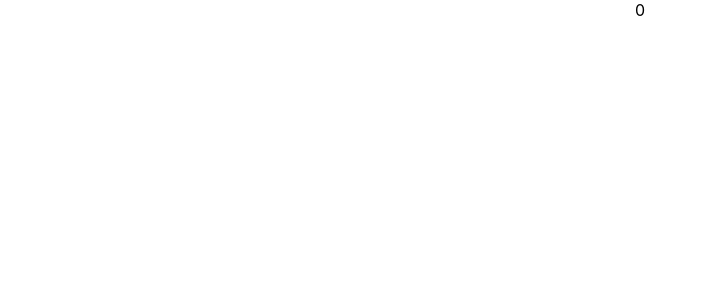
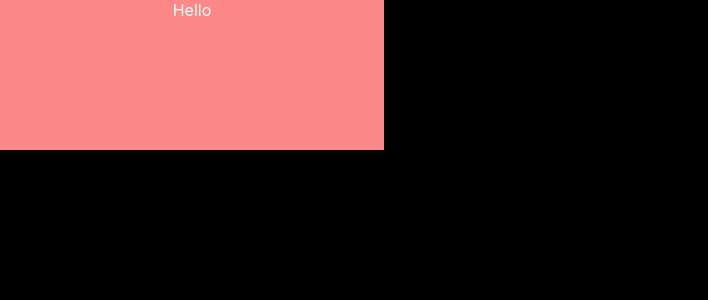
Before and after one commit to lindalen/skill-tracker, a React (Create React App) app: page / in a window 1280 px wide. Shown: the top 300 px of the page, without its empty margins (0-708 px from the left). Built offline with nearby package versions, Linux system fonts and the light colour scheme.

Commit message:
Minor update
- Adds components Timer and ProgressBar
- Imports Timer and ProgressBar

```diff
--- /dev/null
+++ b/src/ProgressBar.tsx
@@ -0,0 +1,9 @@
+import React from "react";
+
+export const ProgressBar : React.FC = () => {
+    return (
+        <div>
+            Hello
+        </div>
+    );
+}
--- /dev/null
+++ b/src/SkillSection.css
@@ -0,0 +1,8 @@
+.skill-section {
+    display:grid;
+    width:30%;
+    height:150px;
+    background-color:rgb(253, 136, 136);
+    grid-template-columns: 1fr 3fr 1fr;
+    grid-template-rows:auto;
+}
--- a/src/SkillSection.tsx
+++ b/src/SkillSection.tsx
@@ -1,11 +1,21 @@
 import React, {useState} from "react";
+import "./SkillSection.css"
 
+import {Timer} from "./Timer";
+import {ProgressBar} from "./ProgressBar";
+/**
+ * Component Description
+ * Data - total time spent on a skill, current timer value, goal time
+ * Functionality - start timer, stop timer, display current timer value, display goal value
+ * Sub-Components - Timer
+ */
 const SkillSection : React.FC = () => {
     const [time, setTime] = useState(0);
-
+    const [goal, setGoal] = useState(0);
     return (
-        <div>
-            {time}
+        <div className="skill-section">
+            <Timer/>
+            <ProgressBar/>
         </div>
     );
 }
--- /dev/null
+++ b/src/Timer.tsx
@@ -0,0 +1,9 @@
+import React from 'react'
+
+interface TimerProps {
+
+}
+
+export const Timer: React.FC<TimerProps> = ({}) => {
+        return (<div></div>);
+}
--- a/src/index.css
+++ b/src/index.css
@@ -5,6 +5,8 @@ body {
     sans-serif;
   -webkit-font-smoothing: antialiased;
   -moz-osx-font-smoothing: grayscale;
+  background-color:black;
+  color:white;
 }
 
 code {
```
Also changed, not shown: 1 other file (tests, documents, lock files or other folders).
